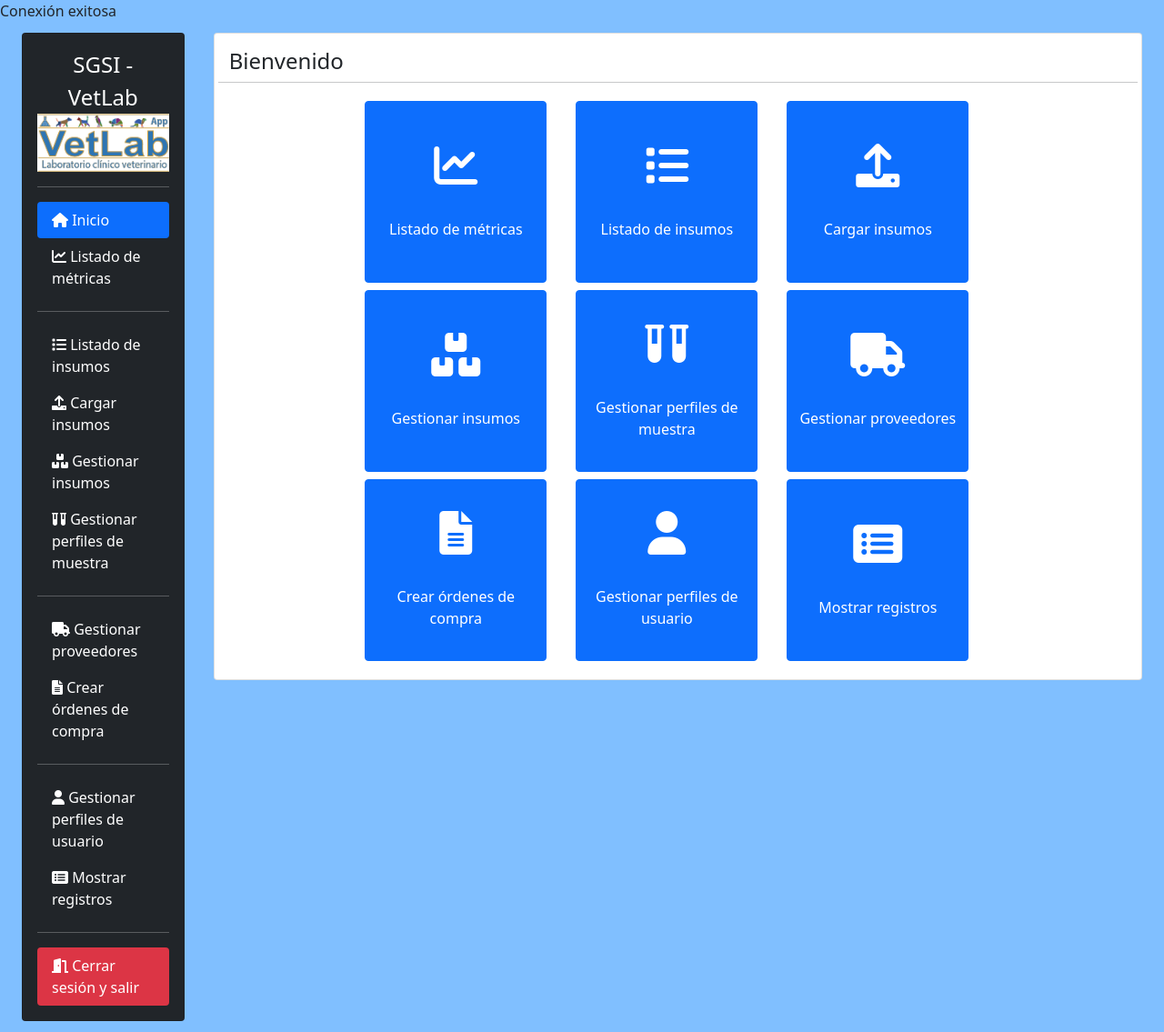
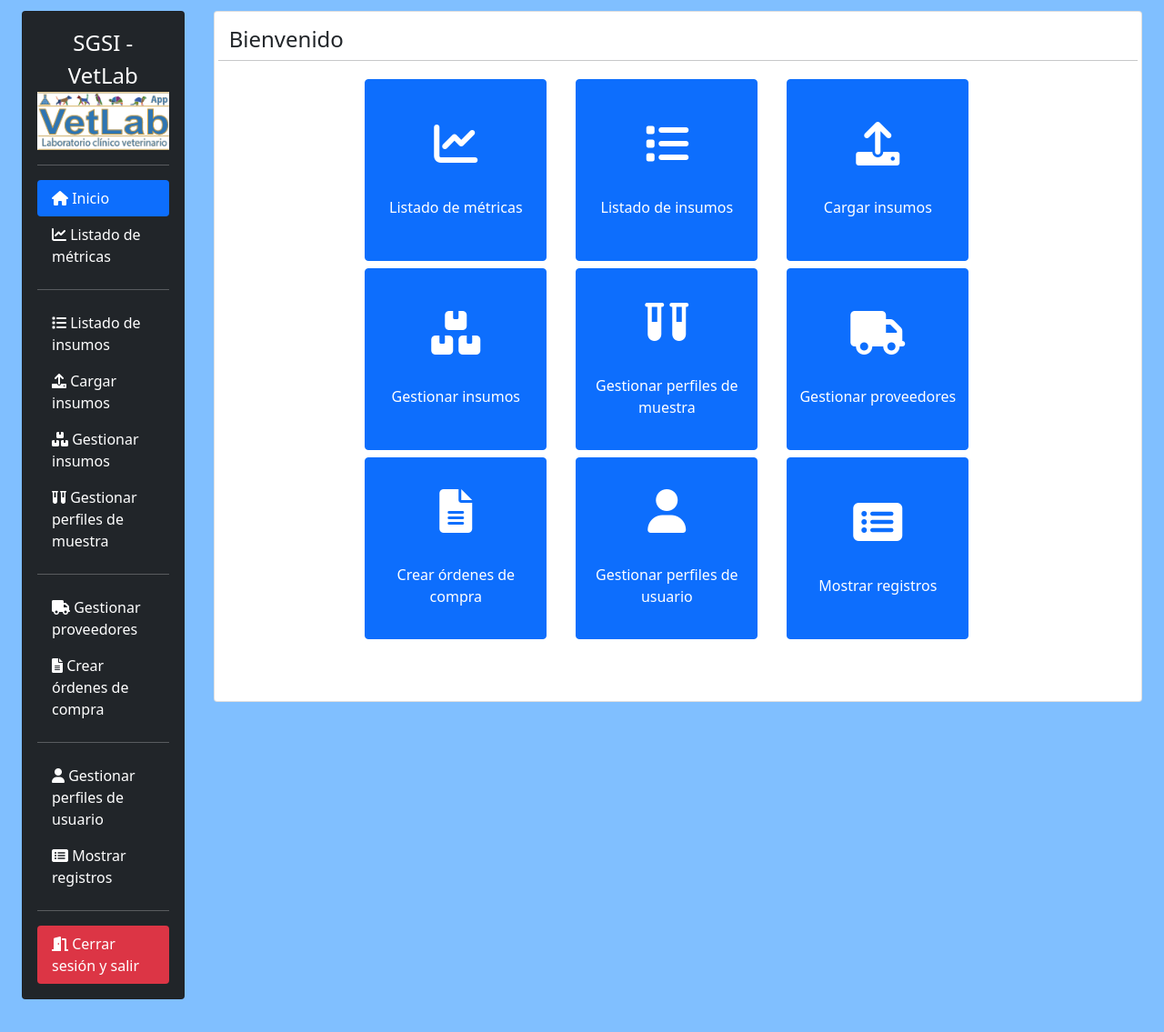
Before and after one commit to xatomen/SGSIVetLab, a PHP site: page /SGSIVetLab/public/admin.php in a window 1280 px wide. Shown: the whole page at 91% size. After the commit the page ends 1099 px from the top, so only its background shows below. Run offline with PHP 8.4, Linux system fonts and the light colour scheme; some libraries are stand-ins or nearby versions.

Commit message:
Se comenta la línea de conexión exitosa en la configuración de la base de datos y se ajusta la altura del contenedor en el encabezado administrativo para mejorar la presentación.

```diff
--- a/config/database.php
+++ b/config/database.php
@@ -10,7 +10,7 @@ try {
 
   // set the PDO error mode to exception
   $conn->setAttribute(PDO::ATTR_ERRMODE, PDO::ERRMODE_EXCEPTION);
-  echo "Conexión exitosa";
+  // echo "Conexión exitosa";
 } catch(PDOException $e) {
   echo "Conexión fallida: " . $e->getMessage();
 
--- a/src/header_admin.php
+++ b/src/header_admin.php
@@ -146,7 +146,7 @@ $url = "http://{$_SERVER['HTTP_HOST']}{$_SERVER['REQUEST_URI']}";
 <!--  -->
 
 <div class="col-md col-12">
-    <div class="card m-1 p-3">
+    <div class="card m-1 p-3" style="height:100%; height:95vh;">
 
 <!-- Botón dropdown -->
 <!-- <div class="dropdown">
```
